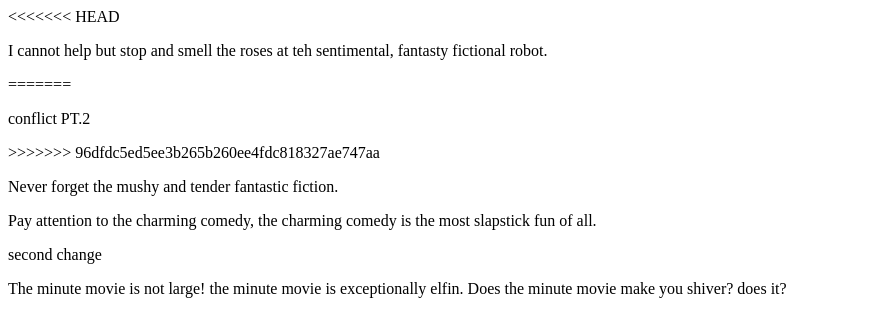
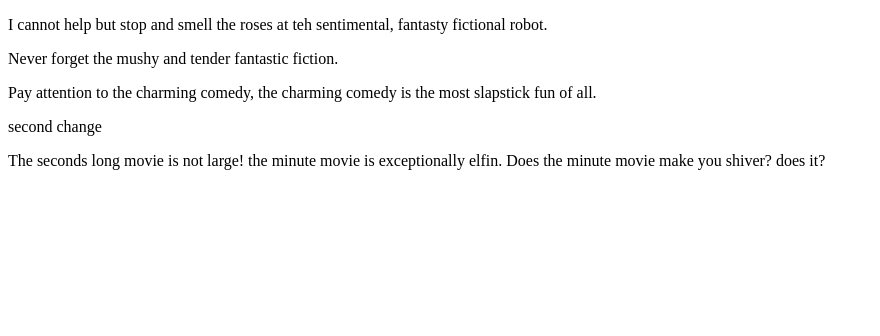
Before and after one commit to Doh1024/cpnt201-a3, a plain HTML site: page index.html in a window 1280 px wide. Shown: the whole page, without its empty margins (0-880 px from the left). Drawn offline with Linux system fonts and the light colour scheme.

Commit message:
changed minutes to seconds

```diff
--- a/index.html
+++ b/index.html
@@ -7,15 +7,11 @@
   <title>A3</title>
 </head>
 <body>
-<<<<<<< HEAD
   <p>I cannot help but stop and smell the roses at teh sentimental, fantasty fictional robot.</p>
-=======
-  <p>conflict PT.2</p>
->>>>>>> 96dfdc5ed5ee3b265b260ee4fdc818327ae747aa
   <p>Never forget the mushy and tender fantastic fiction.</p>
   <p>Pay attention to the charming comedy, the charming comedy is the most slapstick fun of all.</p>
   <p>second change</p>
-  <p>The minute movie is not large!
+  <p>The seconds long movie is not large!
     the minute movie is exceptionally elfin.
     Does the minute movie make you shiver?
     does it?
```
